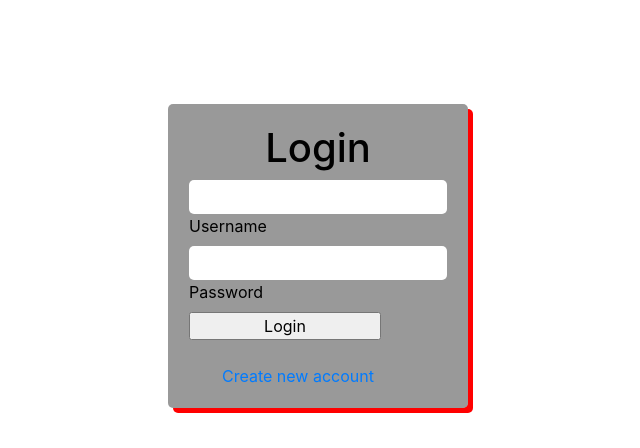
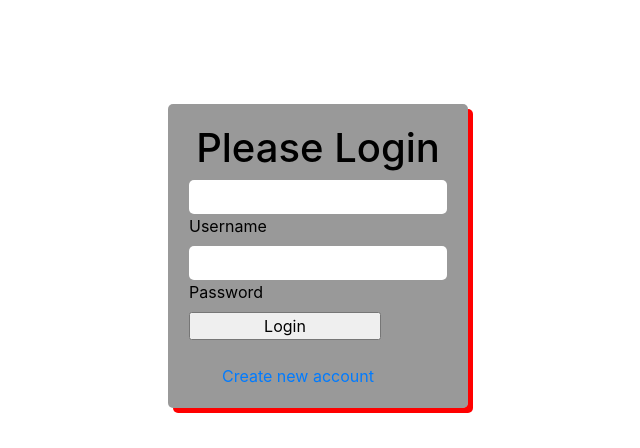
Before and after one commit to bhanuyadav998587/ecommerce1, a Django app: page /login/ in a window 1280 px wide. Shown: the part 56-504 px from the top of the page, without its empty margins (344-984 px from the left). Run offline with Django 3.2, Linux system fonts and the light colour scheme.

Commit message:
Update login.html

```diff
--- a/templates/login.html
+++ b/templates/login.html
@@ -5,7 +5,7 @@ box-shadow: 5px 5px red;border-radius: 5px;width: 300px;justify-content: center;
 
 
 
-	<h1>Login</h1><br>
+	<h1>Please Login</h1><br>
 	<form method="POST">
 	{% csrf_token %}
  	<input type="text" name="username" placeholder=" " required="required" style="border:none;outline:none;
```
